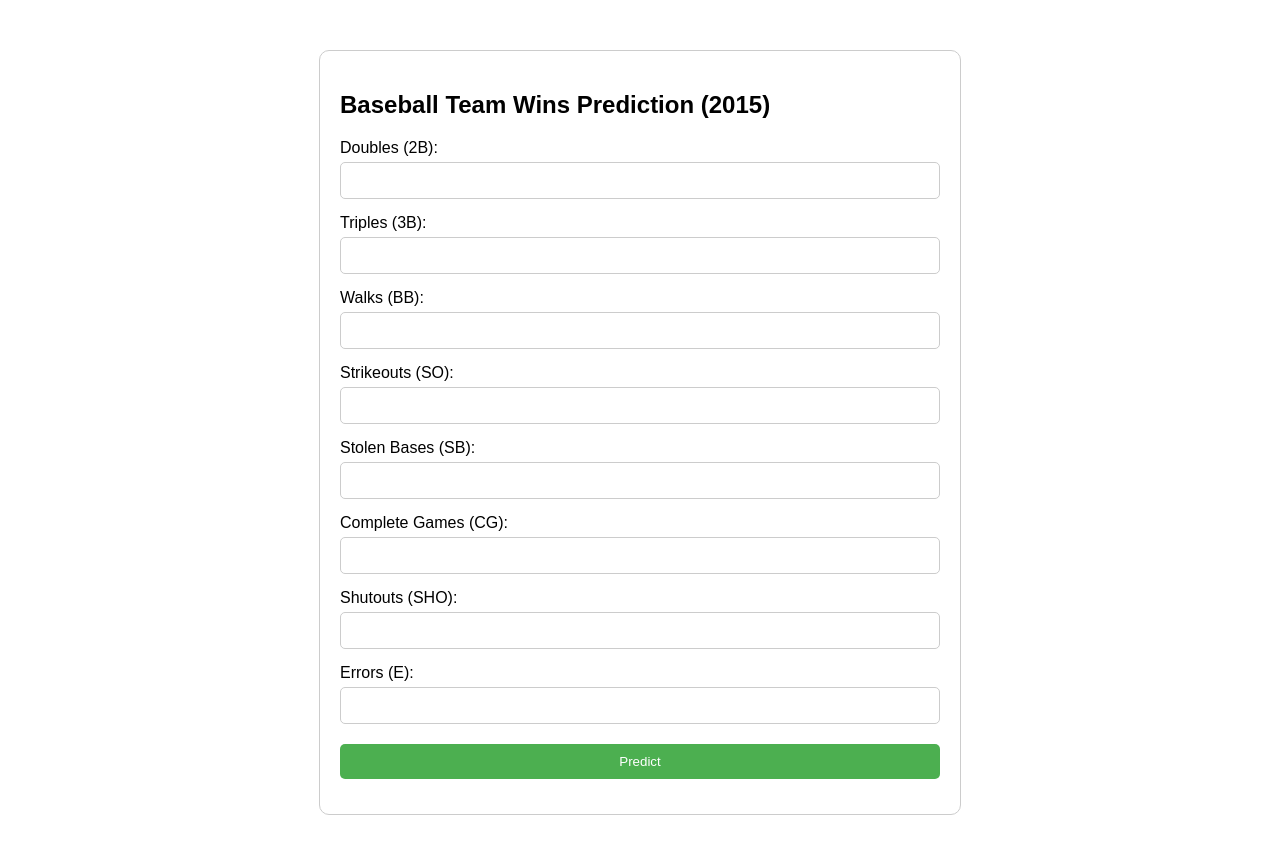
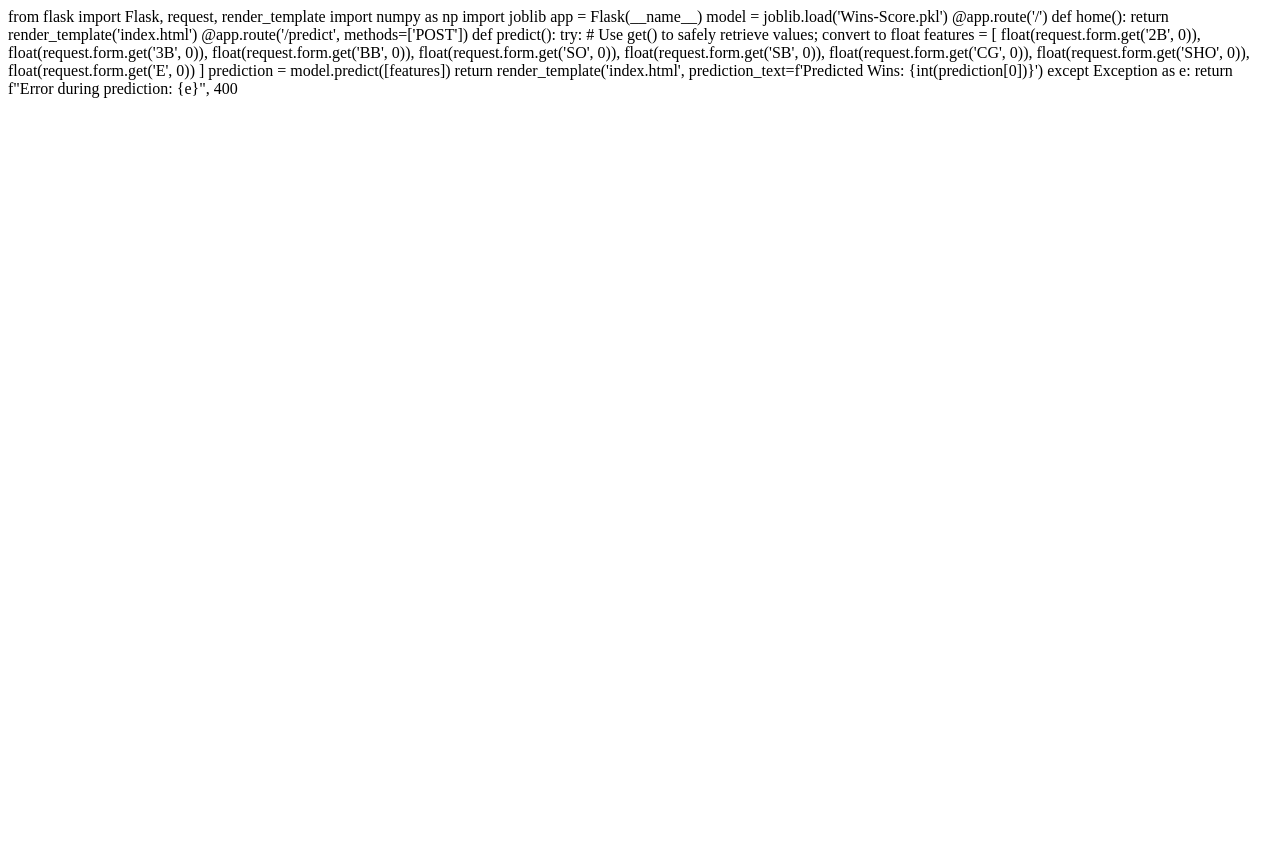
Before and after one commit to chanchativarsha/base-win-score-prediction, a Flask app: page / in a window 1280 px wide. After the commit the page ends 98 px from the top, so only its background shows below. Run offline with Flask 3, Linux system fonts and the light colour scheme; parts of the project's set-up code (start-up, migrations or seed data) failed here and were passed over.

Commit message:
Initial commit with files

```diff
--- a/templates/index.html
+++ b/templates/index.html
@@ -1,60 +1,29 @@
-<!DOCTYPE html>
-<html>
-<head>
-    <title>Baseball Wins Predictor</title>
-    <style>
-        body {
-            font-family: Arial, sans-serif;
-            margin: 50px;
-        }
-        .form-container {
-            max-width: 600px;
-            margin: auto;
-            padding: 20px;
-            border: 1px solid #ccc;
-            border-radius: 10px;
-        }
-        .form-container input {
-            width: 100%;
-            padding: 10px;
-            margin: 5px 0 15px 0;
-            border: 1px solid #ccc;
-            border-radius: 5px;
-            box-sizing: border-box;
-        }
-        .form-container input[type="submit"] {
-            background-color: #4CAF50;
-            color: white;
-            border: none;
-        }
-        .form-container input[type="submit"]:hover {
-            background-color: #45a049;
-        }
-        .result {
-            font-size: 1.5em;
-            color: #4CAF50;
-            text-align: center;
-            margin-top: 20px;
-        }
-    </style>
-</head>
-<body>
-    <div class="form-container">
-        <h2>Baseball Team Wins Prediction (2015)</h2>
-        <form action="/predict" method="post">
-            <label>Doubles (2B):</label><input type="number" name="2B" step="any" required>
-            <label>Triples (3B):</label><input type="number" name="3B" step="any" required>
-            <label>Walks (BB):</label><input type="number" name="BB" step="any" required>
-            <label>Strikeouts (SO):</label><input type="number" name="SO" step="any" required>
-            <label>Stolen Bases (SB):</label><input type="number" name="SB" step="any" required>
-            <label>Complete Games (CG):</label><input type="number" name="CG" step="any" required>
-            <label>Shutouts (SHO):</label><input type="number" name="SHO" step="any" required>
-            <label>Errors (E):</label><input type="number" name="E" step="any" required>
-            <input type="submit" value="Predict">
-        </form>
-        {% if prediction_text %}
-        <div class="result">{{ prediction_text }}</div>
-        {% endif %}
-    </div>
-</body>
-</html>
+from flask import Flask, request, render_template
+import numpy as np
+import joblib
+
+app = Flask(__name__)
+model = joblib.load('Wins-Score.pkl')
+
+@app.route('/')
+def home():
+    return render_template('index.html')
+
+@app.route('/predict', methods=['POST'])
+def predict():
+    try:
+        # Use get() to safely retrieve values; convert to float
+        features = [
+            float(request.form.get('2B', 0)),
+            float(request.form.get('3B', 0)),
+            float(request.form.get('BB', 0)),
+            float(request.form.get('SO', 0)),
+            float(request.form.get('SB', 0)),
+            float(request.form.get('CG', 0)),
+            float(request.form.get('SHO', 0)),
+            float(request.form.get('E', 0))
+        ]
+        prediction = model.predict([features])
+        return render_template('index.html', prediction_text=f'Predicted Wins: {int(prediction[0])}')
+    except Exception as e:
+        return f"Error during prediction: {e}", 400
```
